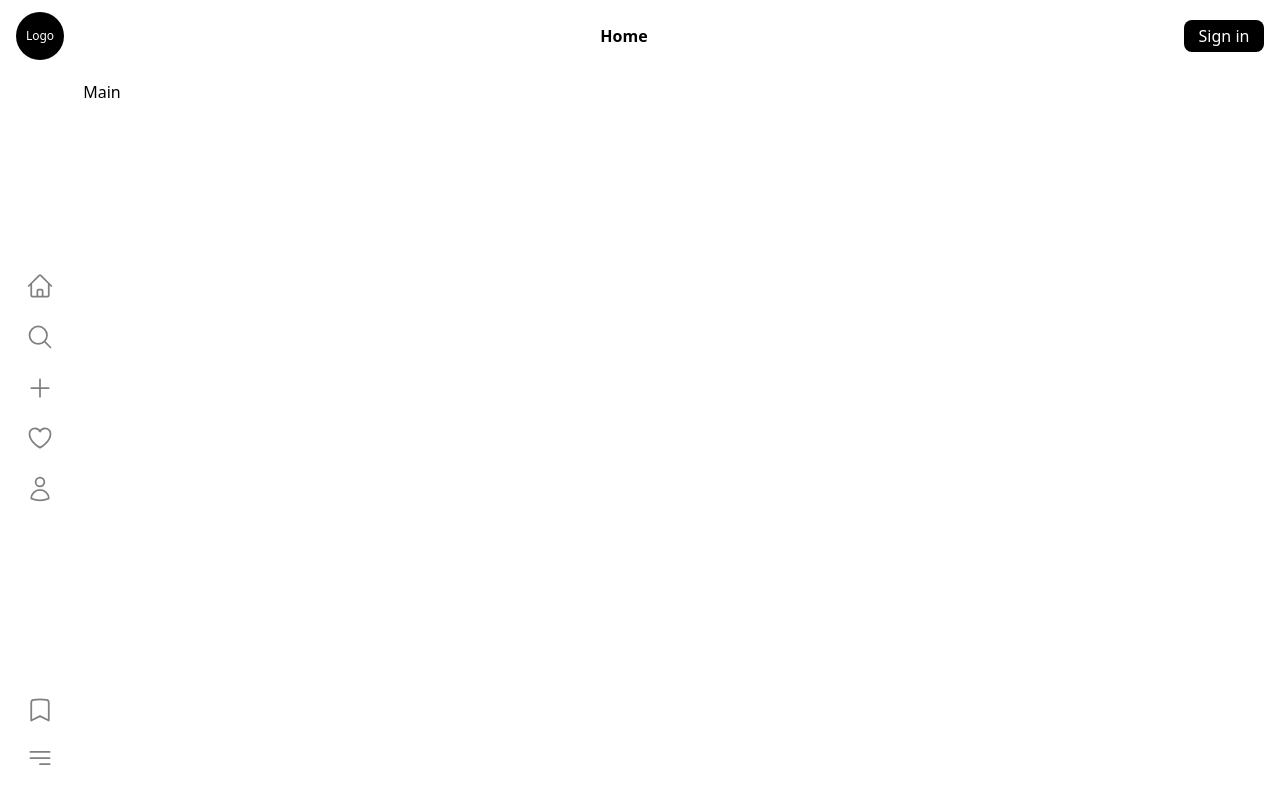
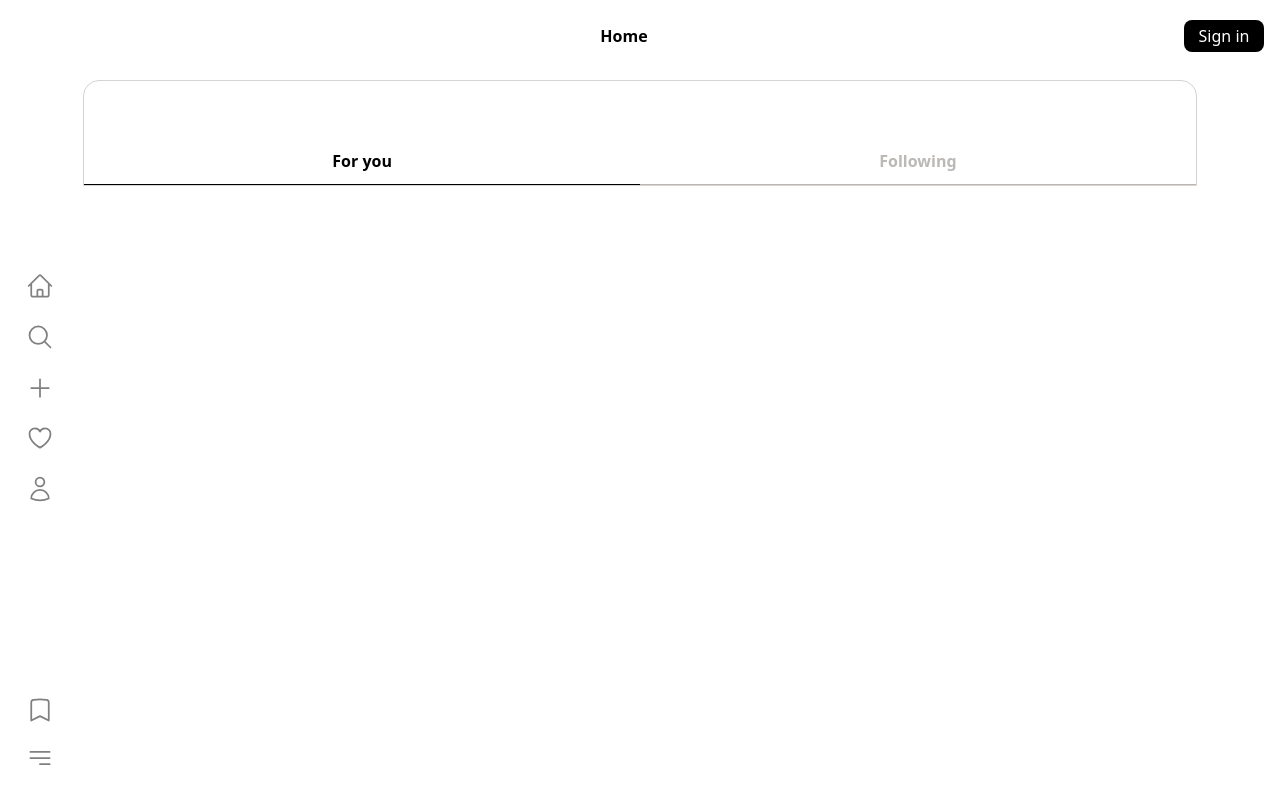
Before and after one commit to ryzen322/pick-up, a Next.js app: page / in a window 1280 px wide. Built offline with nearby package versions, Linux system fonts and the light colour scheme; no server answers.

Commit message:
adding active links

```diff
--- a/app/following/page.tsx
+++ b/app/following/page.tsx
@@ -1,7 +1,23 @@
-import React from "react";
+import ActiveLink from "@/components/ActiveLink";
 
-const Following = () => {
-  return <div>Following</div>;
-};
+export default function Home() {
+  return (
+    <section className=" flex flex-col w-full">
+      <div className=" w-full grid grid-cols-2">
+        <ActiveLink
+          href="/"
+          className="h-12 flex items-center justify-center border-b font-semibold"
+        >
+          For you
+        </ActiveLink>
 
-export default Following;
+        <ActiveLink
+          href={"/following"}
+          className=" h-12 flex items-center justify-center border-b  font-semibold"
+        >
+          Following
+        </ActiveLink>
+      </div>
+    </section>
+  );
+}
--- a/app/page.tsx
+++ b/app/page.tsx
@@ -1,3 +1,24 @@
+import ActiveLink from "@/components/ActiveLink";
+
 export default function Home() {
-  return <div className="">Main</div>;
+  return (
+    <section className=" flex flex-col w-full">
+      <div className=" hidden sm:block h-14 w-full"></div>
+      <div className=" w-full grid grid-cols-2">
+        <ActiveLink
+          href="/"
+          className="h-12 flex items-center justify-center border-b  font-semibold"
+        >
+          For you
+        </ActiveLink>
+
+        <ActiveLink
+          href={"/following"}
+          className=" h-12 flex items-center justify-center border-b  font-semibold"
+        >
+          Following
+        </ActiveLink>
+      </div>
+    </section>
+  );
 }
--- /dev/null
+++ b/components/ActiveLink.tsx
@@ -0,0 +1,38 @@
+"use client";
+
+import { usePathname } from "next/navigation";
+import Link from "next/link";
+
+interface ActiveLinkProps {
+  href: string;
+  children: React.ReactNode;
+  className?: string;
+  //   activeClassName?: string
+}
+
+export default function ActiveLink({
+  href,
+  children,
+  className = "",
+}: //   activeClassName = 'text-blue-500 font-bold',
+ActiveLinkProps) {
+  const pathname = usePathname();
+
+  const isActive = pathname === href;
+
+  console.log(href);
+  console.log(pathname);
+
+  return (
+    <Link
+      href={href}
+      className={`${className} ${
+        isActive
+          ? " border-black font-semibold"
+          : " border-stone-500/50 text-stone-500/50"
+      }`}
+    >
+      {children}
+    </Link>
+  );
+}
--- a/components/PostFeed.tsx
+++ b/components/PostFeed.tsx
@@ -1,7 +1,9 @@
 export const PostFeed = ({ children }: { children: React.ReactNode }) => {
   return (
     <section className="  w-full sm:flex-1  sm:px-[5.2rem] ">
-      {children}
+      <div className=" w-full  rounded-t-2xl border sm:border-stone-300 ">
+        {children}
+      </div>
     </section>
   );
 };
--- a/components/navigation/Navigation.tsx
+++ b/components/navigation/Navigation.tsx
@@ -4,7 +4,7 @@ import SignIn from "../form/SignIn";
 const Navigation = () => {
   return (
     <header className=" w-full fixed z-50 h-[4.5rem] top-0 left-0 right-0 flex items-center justify-between py-2 px-4">
-      <div className=" h-12 w-12 bg-black rounded-full text-xs text-white flex items-center justify-center">
+      <div className=" h-12 w-12 bg-black rounded-full text-xs text-white flex items-center justify-center opacity-0">
         Logo
       </div>
       <h1 className=" text-normal font-semibold">Home</h1>
```
